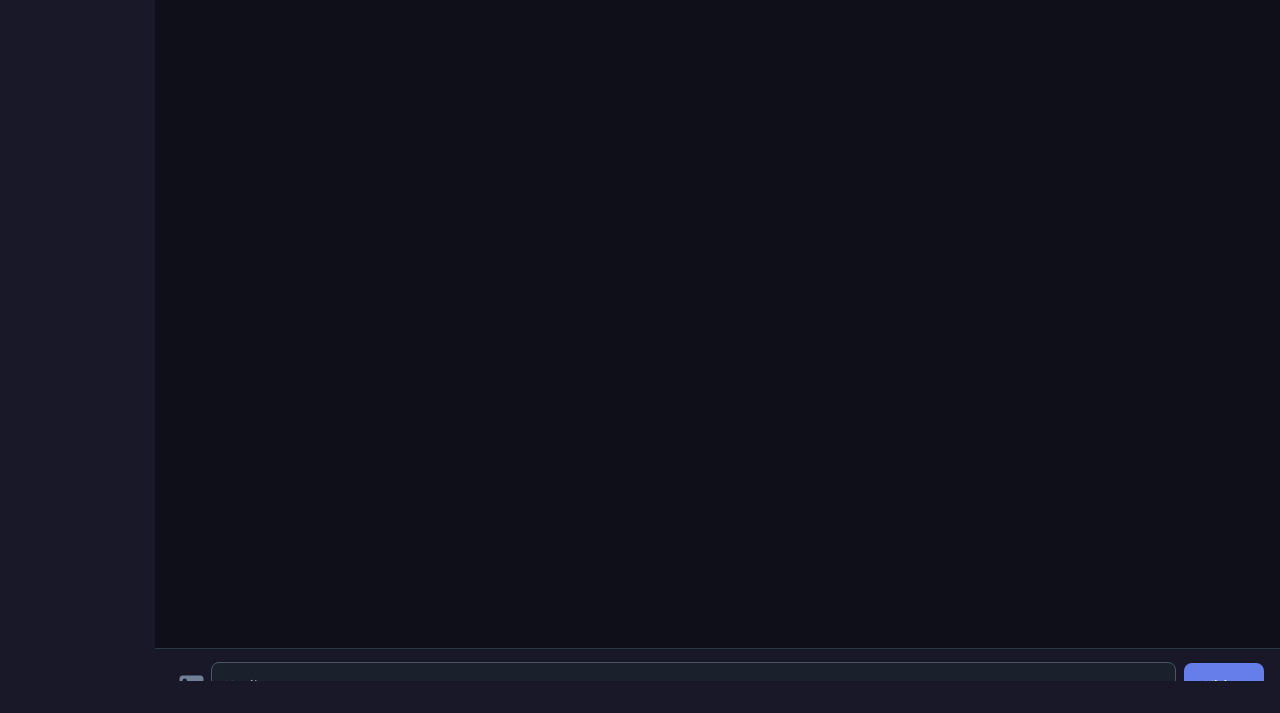
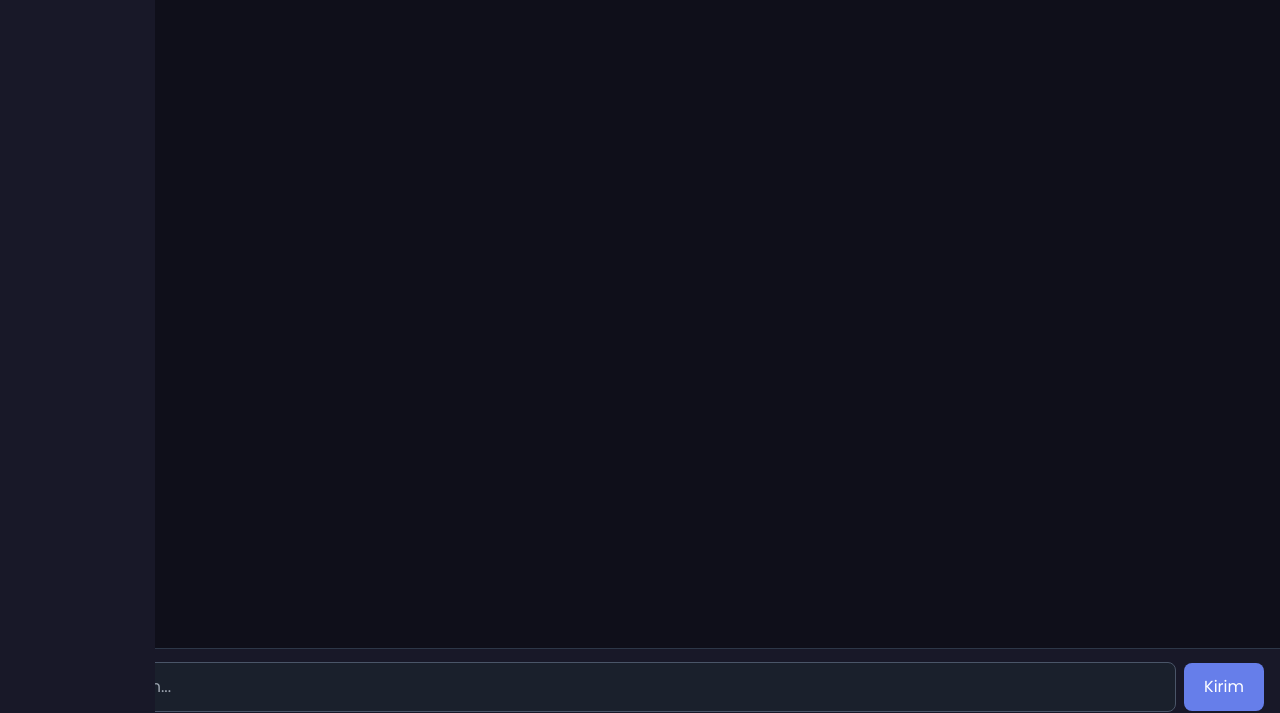
Before and after one commit to RyuuXiaoo/ryyuu, a website: page pages/index.html in a window 1280 px wide. Shown: the part 87-800 px from the top of the page. Drawn offline with nearby package versions, Linux system fonts and the light colour scheme.

Commit message:
Update index.html

```diff
--- a/pages/index.html
+++ b/pages/index.html
@@ -50,8 +50,13 @@
       padding: 0.75rem 1rem; /* Tambah sedikit padding vertikal */
       border-top: 1px solid #2d3748;
       align-items: center;
-      padding-bottom: env(safe-area-inset-bottom); /* Tambahkan padding bawah sesuai safe area */
+      padding-bottom: max(0px, env(safe-area-inset-bottom) - 20px); /* Coba kurangi nilai safe area */
       background-color: #181828; /* Tambahkan background color agar input terlihat jelas di atas navigasi */
+      position: fixed; /* Tetapkan posisi fixed */
+      bottom: 0; /* Meletakkan di bagian bawah */
+      left: 0;
+      width: 100%;
+      z-index: 10; /* Pastikan di atas konten utama */
     }
     .chat-input {
       flex-grow: 1;
@@ -109,7 +114,7 @@
     }
     /* Sesuaikan padding-bottom pada main untuk memberi ruang bagi input */
     main.chat-main {
-      padding-bottom: 60px; /* Kurangi padding bottom karena input sudah di bawah */
+      padding-bottom: 70px; /* Sesuaikan nilai ini */
     }
     .chat-messages::-webkit-scrollbar {
       width: 0.5em;
@@ -123,7 +128,7 @@
     }
     #imagePreviewContainer {
       position: fixed;
-      bottom: calc(60px + env(safe-area-inset-bottom)); /* Naikkan posisi preview */
+      bottom: calc(70px + max(0px, env(safe-area-inset-bottom) - 20px)); /* Naikkan posisi preview */
       left: 0;
       width: 100%;
       background-color: #181828;
```
